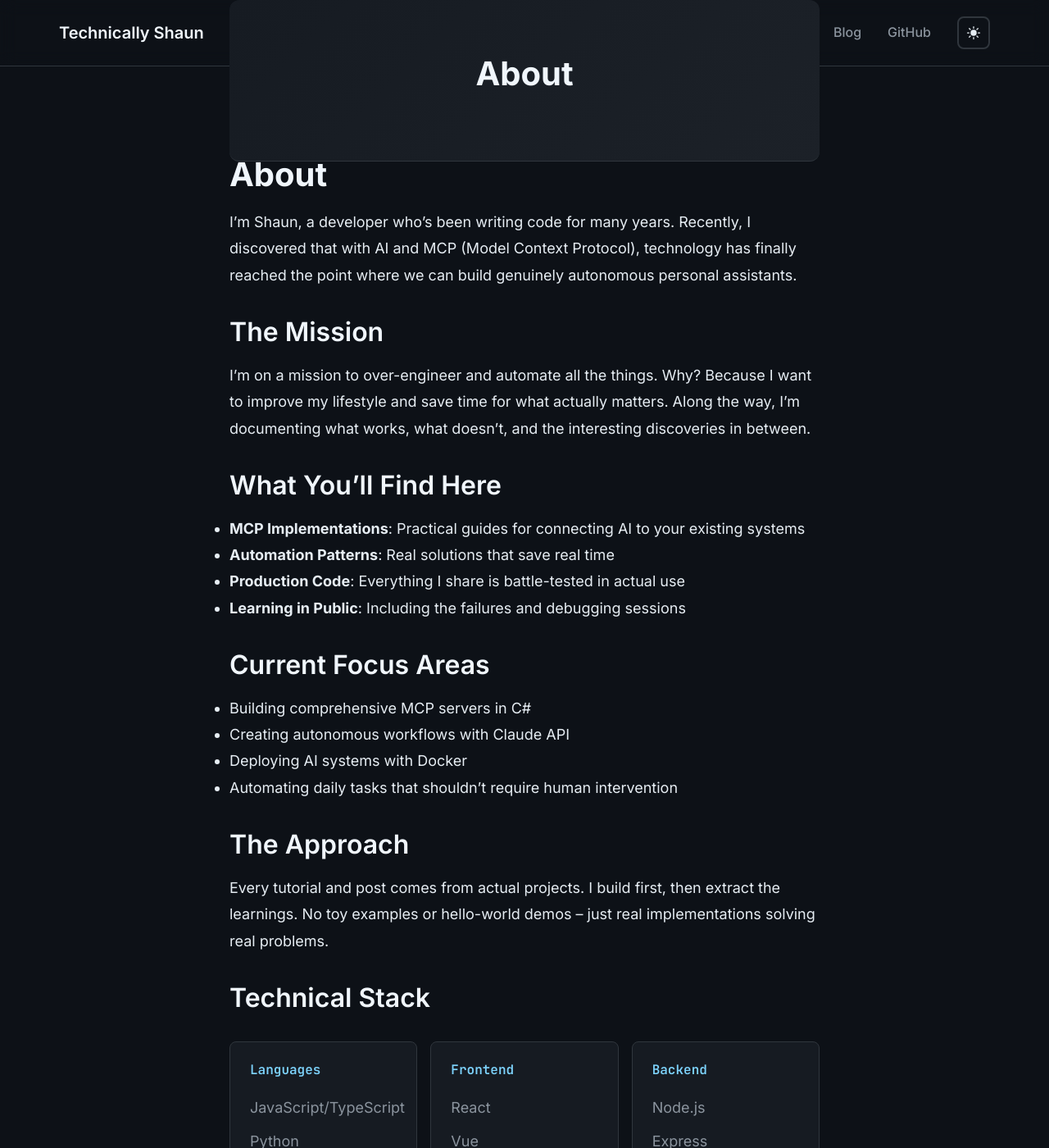
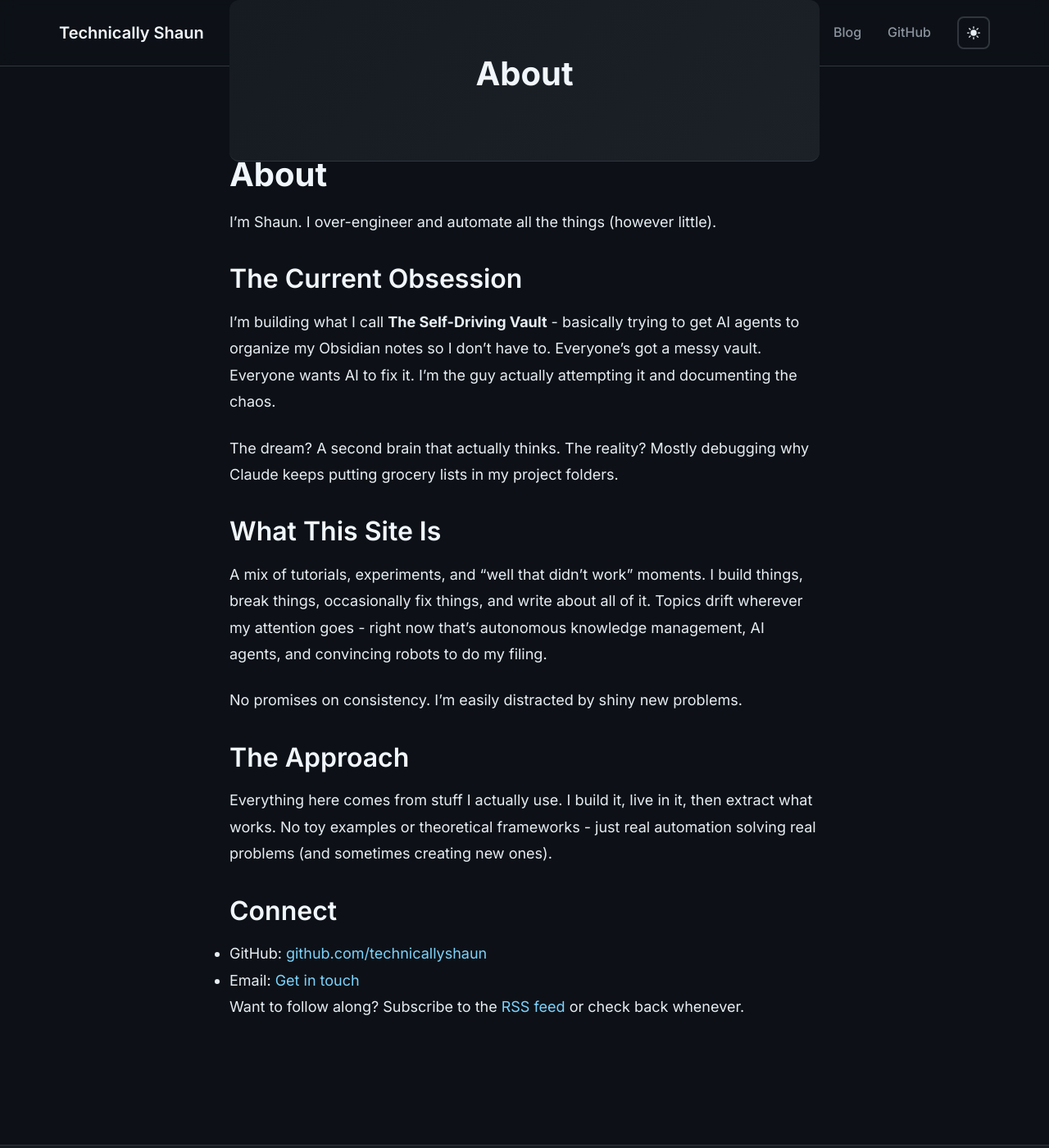
Before and after one commit to TechnicallyShaun/TechnicallyShaunBlog, a Jekyll site: the page built from about.md, in a window 1280 px wide and 1400 px high, scrolled down 267 px. Shown: the whole window at 82% size. Built offline with Jekyll 4.4.1, drawn with Linux system fonts in a browser that asks for light colours; some of the changed text lies outside the part shown.

Commit message:
[claudesquad] update from 'update-about' on 13 Jan 26 21:23 UTC

```diff
--- a/about.md
+++ b/about.md
@@ -6,104 +6,27 @@ permalink: /about/
 
 # About
 
-I'm Shaun, a developer who's been writing code for many years. Recently, I discovered that with AI and MCP (Model Context Protocol), technology has finally reached the point where we can build genuinely autonomous personal assistants.
+I'm Shaun. I over-engineer and automate all the things (however little).
 
-## The Mission
+## The Current Obsession
 
-I'm on a mission to over-engineer and automate all the things. Why? Because I want to improve my lifestyle and save time for what actually matters. Along the way, I'm documenting what works, what doesn't, and the interesting discoveries in between.
+I'm building what I call **The Self-Driving Vault** - basically trying to get AI agents to organize my Obsidian notes so I don't have to. Everyone's got a messy vault. Everyone wants AI to fix it. I'm the guy actually attempting it and documenting the chaos.
 
-## What You'll Find Here
+The dream? A second brain that actually thinks. The reality? Mostly debugging why Claude keeps putting grocery lists in my project folders.
 
-- **MCP Implementations**: Practical guides for connecting AI to your existing systems
-- **Automation Patterns**: Real solutions that save real time
-- **Production Code**: Everything I share is battle-tested in actual use
-- **Learning in Public**: Including the failures and debugging sessions
+## What This Site Is
 
-## Current Focus Areas
+A mix of tutorials, experiments, and "well that didn't work" moments. I build things, break things, occasionally fix things, and write about all of it. Topics drift wherever my attention goes - right now that's autonomous knowledge management, AI agents, and convincing robots to do my filing.
 
-- Building comprehensive MCP servers in C#
-- Creating autonomous workflows with Claude API
-- Deploying AI systems with Docker
-- Automating daily tasks that shouldn't require human intervention
+No promises on consistency. I'm easily distracted by shiny new problems.
 
 ## The Approach
 
-Every tutorial and post comes from actual projects. I build first, then extract the learnings. No toy examples or hello-world demos – just real implementations solving real problems.
-
-## Technical Stack
-
-<div class="skills-grid">
-  <div class="skill-category">
-    <h3>Languages</h3>
-    <ul>
-      <li>JavaScript/TypeScript</li>
-      <li>Python</li>
-      <li>Go</li>
-      <li>Java</li>
-      <li>Ruby</li>
-    </ul>
-  </div>
-
-  <div class="skill-category">
-    <h3>Frontend</h3>
-    <ul>
-      <li>React</li>
-      <li>Vue</li>
-      <li>Angular</li>
-      <li>Next.js</li>
-      <li>Tailwind CSS</li>
-    </ul>
-  </div>
-
-  <div class="skill-category">
-    <h3>Backend</h3>
-    <ul>
-      <li>Node.js</li>
-      <li>Express</li>
-      <li>FastAPI</li>
-      <li>Django</li>
-      <li>Spring Boot</li>
-    </ul>
-  </div>
-
-  <div class="skill-category">
-    <h3>Cloud & DevOps</h3>
-    <ul>
-      <li>AWS</li>
-      <li>Docker</li>
-      <li>Kubernetes</li>
-      <li>GitHub Actions</li>
-      <li>Terraform</li>
-    </ul>
-  </div>
-
-  <div class="skill-category">
-    <h3>Databases</h3>
-    <ul>
-      <li>PostgreSQL</li>
-      <li>MongoDB</li>
-      <li>Redis</li>
-      <li>MySQL</li>
-      <li>DynamoDB</li>
-    </ul>
-  </div>
-
-  <div class="skill-category">
-    <h3>Tools</h3>
-    <ul>
-      <li>Git</li>
-      <li>VS Code</li>
-      <li>Postman</li>
-      <li>Jira</li>
-      <li>Figma</li>
-    </ul>
-  </div>
-</div>
-
+Everything here comes from stuff I actually use. I build it, live in it, then extract what works. No toy examples or theoretical frameworks - just real automation solving real problems (and sometimes creating new ones).
 
 ## Connect
 
 - GitHub: [github.com/technicallyshaun](https://github.com/technicallyshaun)
 - Email: [Get in touch](mailto:contact@technicallyshaun.com)
 
-Want to follow along? Subscribe to the [RSS feed](/feed.xml) or check back weekly for new posts.
+Want to follow along? Subscribe to the [RSS feed](/feed.xml) or check back whenever.
```
